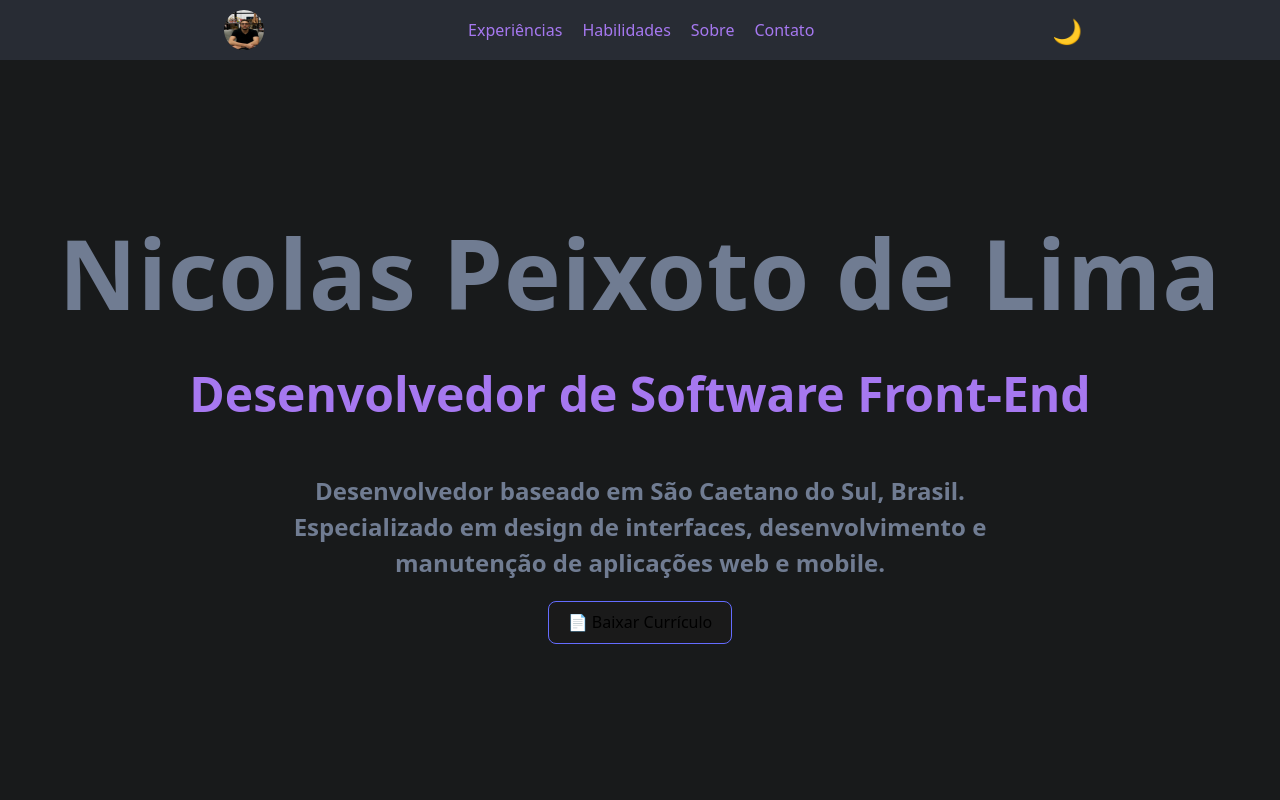
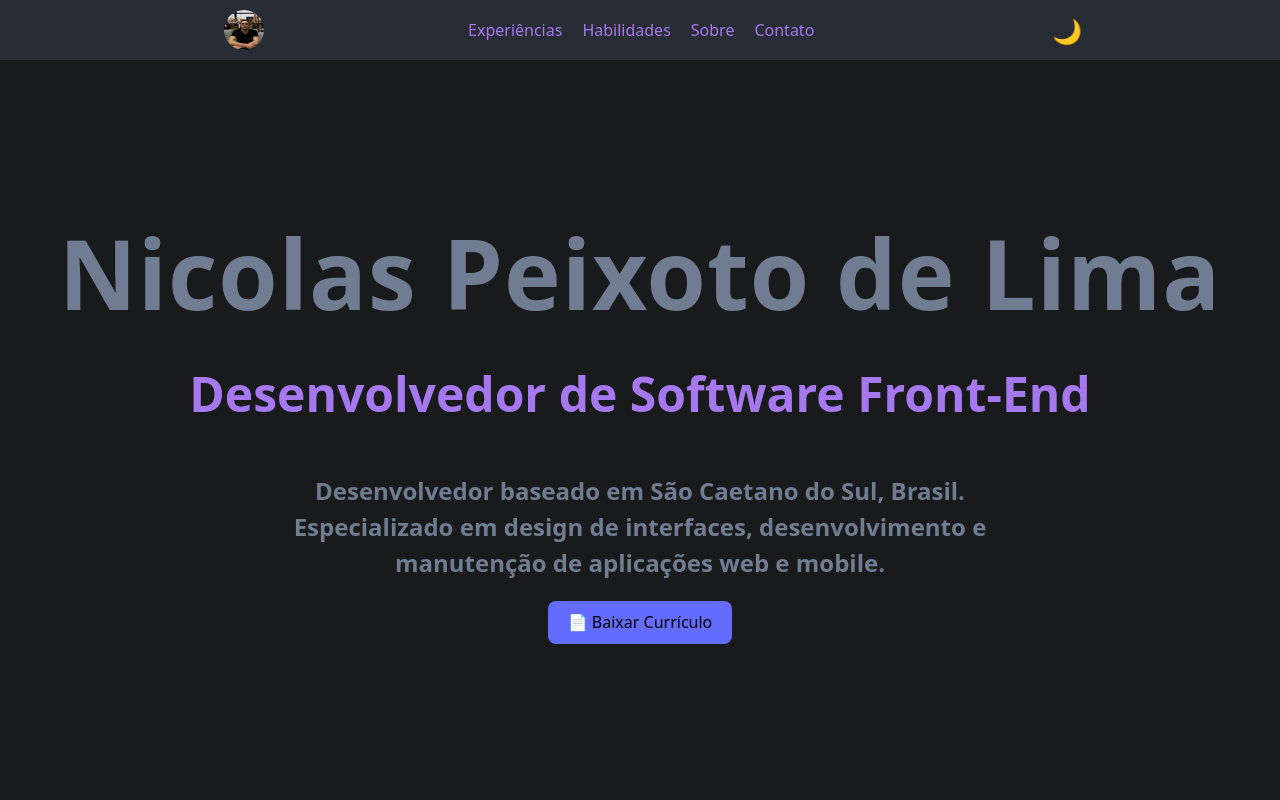
Before and after one commit to NicolasPeixotoDeLima/Portfolio, a React (Vite) app: page /portfolio in a window 1280 px wide. Shown: the top 800 px of the page. Built offline with nearby package versions, Linux system fonts and the light colour scheme.

Commit message:
minor fixes

```diff
--- a/src/app/pages/welcome/Welcome.css
+++ b/src/app/pages/welcome/Welcome.css
@@ -35,7 +35,8 @@
 }
 
 .curriculum {
-  border-color: #646cff;
+  background-color: #646cff;
+  transition: all 0.3s ease;
 }
 
 body.light-mode .curriculum {
@@ -50,7 +51,8 @@ body.light-mode .curriculum:hover {
 }
 
 .curriculum:hover {
-  border-color: #64faff;
+  background-color: #a678f0;
+  transform: translateY(-2px);
 }
 
 body.light-mode .contact {
```
